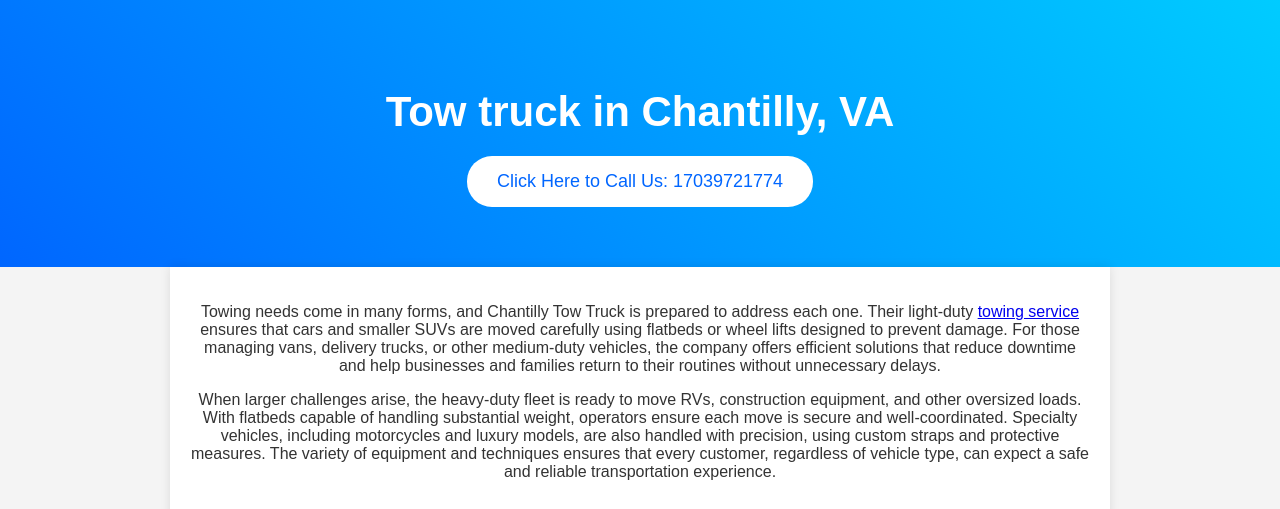
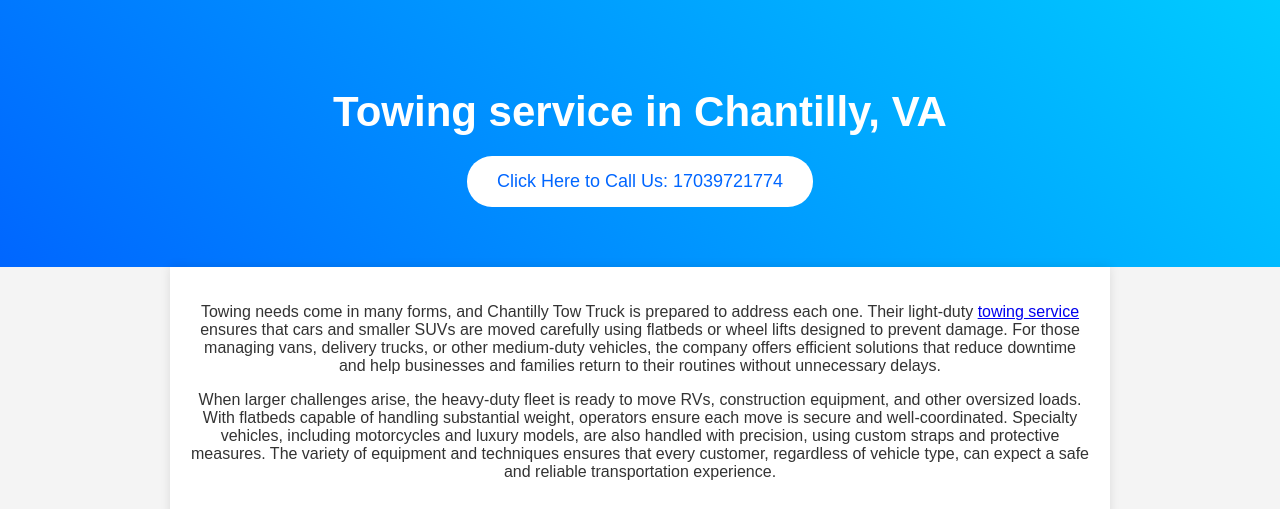
Before and after one commit to chantilly-tow-truck/chantilly-tow-truck, a plain HTML site: page index.html in a window 1280 px wide. Shown: the top 509 px of the page. Drawn offline with Linux system fonts and the light colour scheme.

Commit message:
Update index.html

```diff
--- a/index.html
+++ b/index.html
@@ -6,8 +6,8 @@
     <meta http-equiv="Content-Type" content="text/html; charset=utf-8">
     <meta name="description" content="Every driver knows the uneasy feeling of being stranded when a vehicle breaks down unexpectedly. In those moments, the difference between stress and reassurance often lies in the quality of the towing and roadside support that arrives to help. Chantilly Tow Truck has become a trusted name for drivers across Northern Virginia by combining rapid response times with a full range of towing solutions." />
     <meta name="keywords" content="Tow truck, Towing service, Tow truck Chantilly" />
-    <meta property="og:title" content="Tow truck in Chantilly, VA" />
-    <title>Tow truck in Chantilly, VA</title>
+    <meta property="og:title" content="Towing service in Chantilly, VA" />
+    <title>Towing service in Chantilly, VA</title>
     <style>
         body {
             font-family: Arial, sans-serif;
@@ -62,7 +62,7 @@
 
     <!-- Hero Section -->
     <div class="hero">
-        <h1>Tow truck in Chantilly, VA</h1>
+        <h1>Towing service in Chantilly, VA</h1>
         <button onclick="window.location.href='tel:+17039721774'">Click Here to Call Us: 17039721774</button>
     </div>
 
@@ -96,4 +96,5 @@
 </div>
 
 </body>
+
 </html>
```
